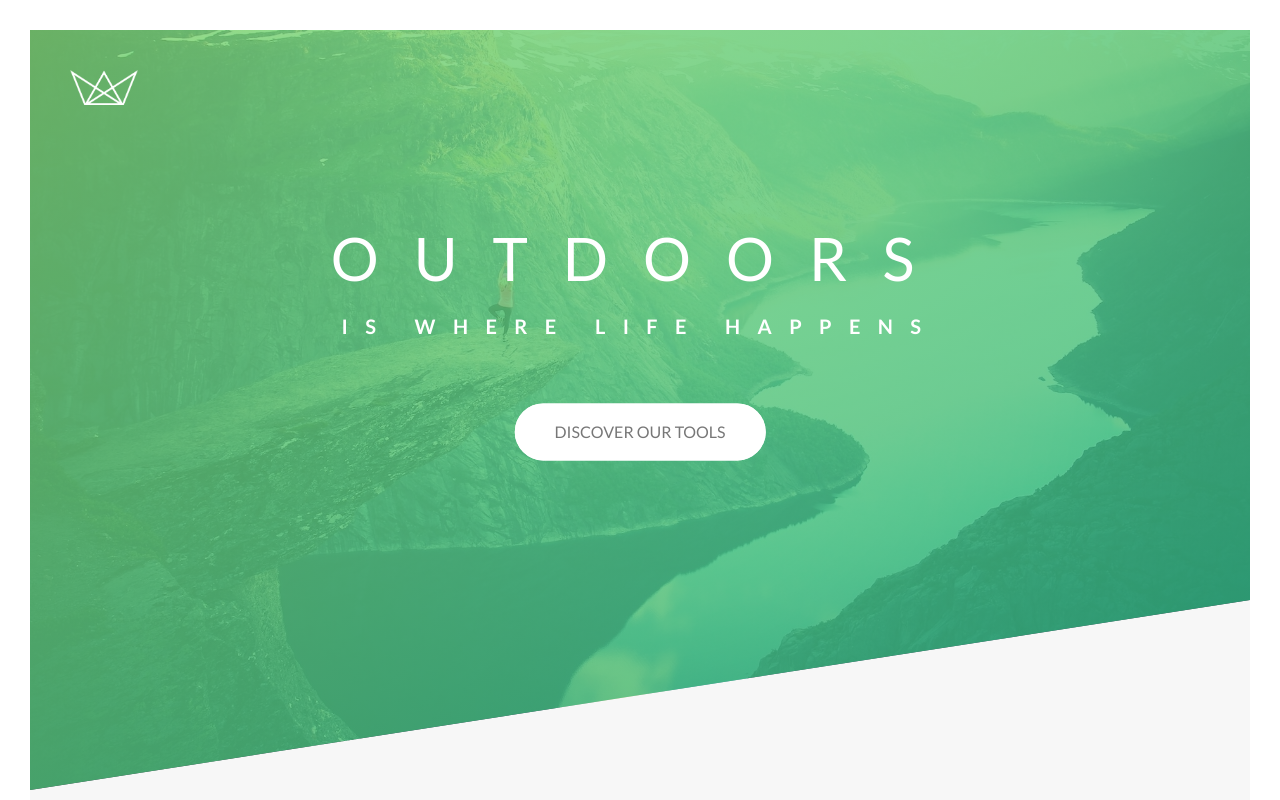
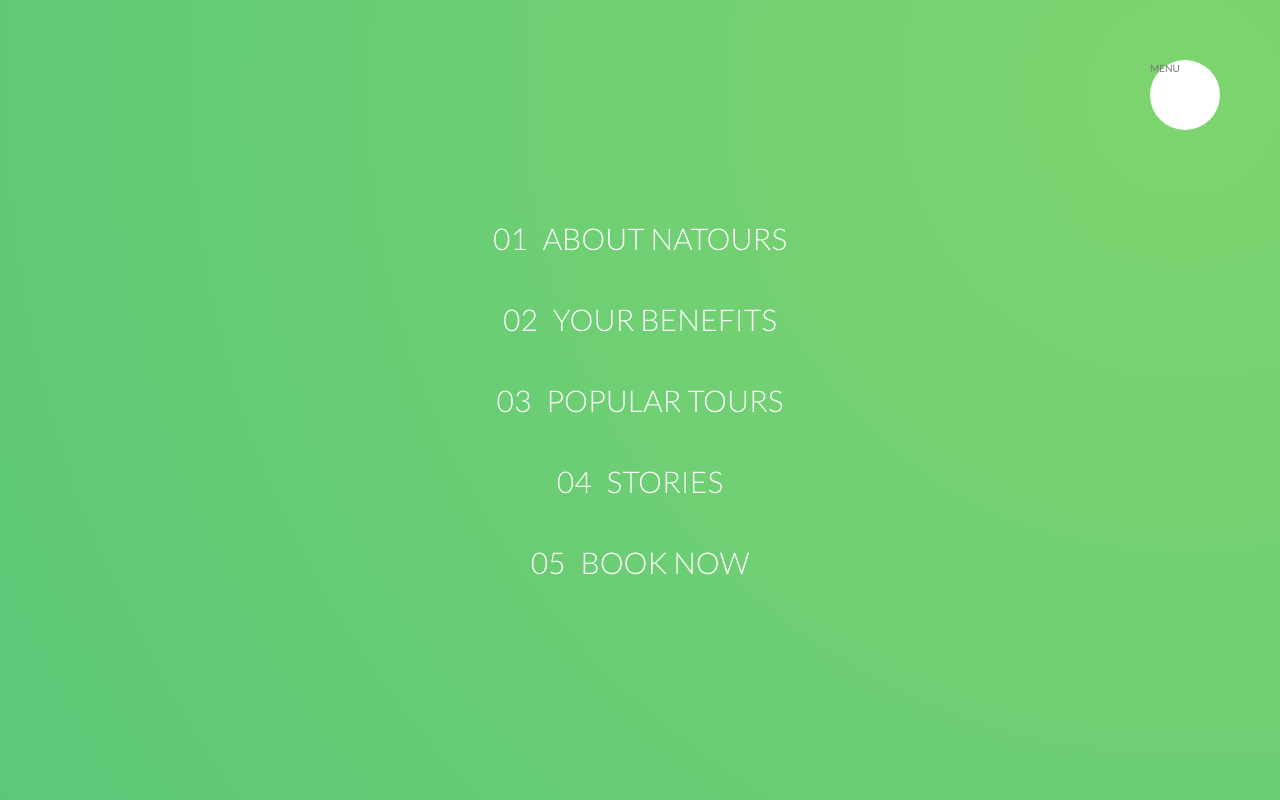
Before and after one commit to uniqueayo1988/natours, a website: page index.html in a window 1280 px wide. Shown: the top 800 px of the page. Drawn offline with Linux system fonts and the light colour scheme.

Commit message:
Add navigation

```diff
--- a/index.html
+++ b/index.html
@@ -13,6 +13,21 @@
     <title>Natours | Exciting tours for adventurous people</title>
   </head>
   <body>
+    <div class="navigation">
+      <input type="checkbox" class="checkbox__checkbox" id="navi-toggle">
+      <label for="navi-toggle" class="navigation__button">MENU</label>
+      <div class="navigation__background">&nbsp;</div>
+      <nav class="navigation__nav">
+        <ul class="navigation__list">
+          <li class="navigation__item"><a href="#" class="navigation__link"><span>01</span>About Natours</a></li>
+          <li class="navigation__item"><a href="#" class="navigation__link"><span>02</span>Your benefits</a></li>
+          <li class="navigation__item"><a href="#" class="navigation__link"><span>03</span>Popular tours</a></li>
+          <li class="navigation__item"><a href="#" class="navigation__link"><span>04</span>Stories</a></li>
+          <li class="navigation__item"><a href="#" class="navigation__link"><span>05</span>Book now</a></li>
+        </ul>
+      </nav>
+    </div>
+
     <header class="header">
       <div class="header__logo-box">
         <img src="img/logo-white.png" alt="Logo Image" class="header__logo">
--- /dev/null
+++ b/sass/layout/_navigation.scss
@@ -0,0 +1,79 @@
+.navigation {
+  &__checkbox {
+    display: none;
+  }
+
+  &__button {
+    background-color: $color-white;
+    height: 7rem;
+    width: 7rem;
+    position: fixed;
+    top: 6rem;
+    right: 6rem;
+    border-radius: 50%;
+    z-index: 2000;
+  }
+
+  &__background {
+    height: 6rem;
+    width: 6rem;
+    border-radius: 50%;
+    position: fixed;
+    top: 6.5rem;
+    right: 6.5rem;
+    background-image: radial-gradient($color-primary-light, $color-primary-dark);
+    z-index: 1000;
+
+    transform: scale(80);
+  }
+
+  &__nav {
+    height: 100vh;
+    width: 100%;
+    position: fixed;
+    top: 0;
+    right: 0;
+    z-index: 1500;
+  }
+
+  &__list {
+    position: absolute;
+    top: 50%;
+    left: 50%;
+    transform: translate(-50%, -50%); /*to have this element centered*/
+    list-style: none;
+    text-align: center;
+  }
+
+  &__item {
+    margin: 1rem;
+  }
+
+  &__link {
+    &:link,
+    &:visited {
+      display: inline-block;
+      font-size: 3rem;
+      font-weight: 300;
+      padding: 1rem 2rem;
+      color: $color-white;
+      text-decoration: none;
+      text-transform: uppercase;
+      background-image: linear-gradient(120deg, transparent 0%, transparent 50%, $color-white 50%);
+      background-size: 230%;
+      transition:  all .4s;
+
+      span {
+        margin-right: 1.5rem;
+        display: inline-block;
+      }
+    }
+
+    &:hover,
+    &:active {
+      background-position: 100%;
+      color: $color-primary;
+      transform: translateX(1rem);
+    }
+  }
+}
--- a/sass/main.scss
+++ b/sass/main.scss
@@ -27,5 +27,6 @@ Dark green: #28b485
 @import 'layout/footer';
 @import 'layout/grid';
 @import 'layout/header';
+@import 'layout/navigation';
 
 @import 'pages/home';
```
Also changed, not shown: css/style.css.
